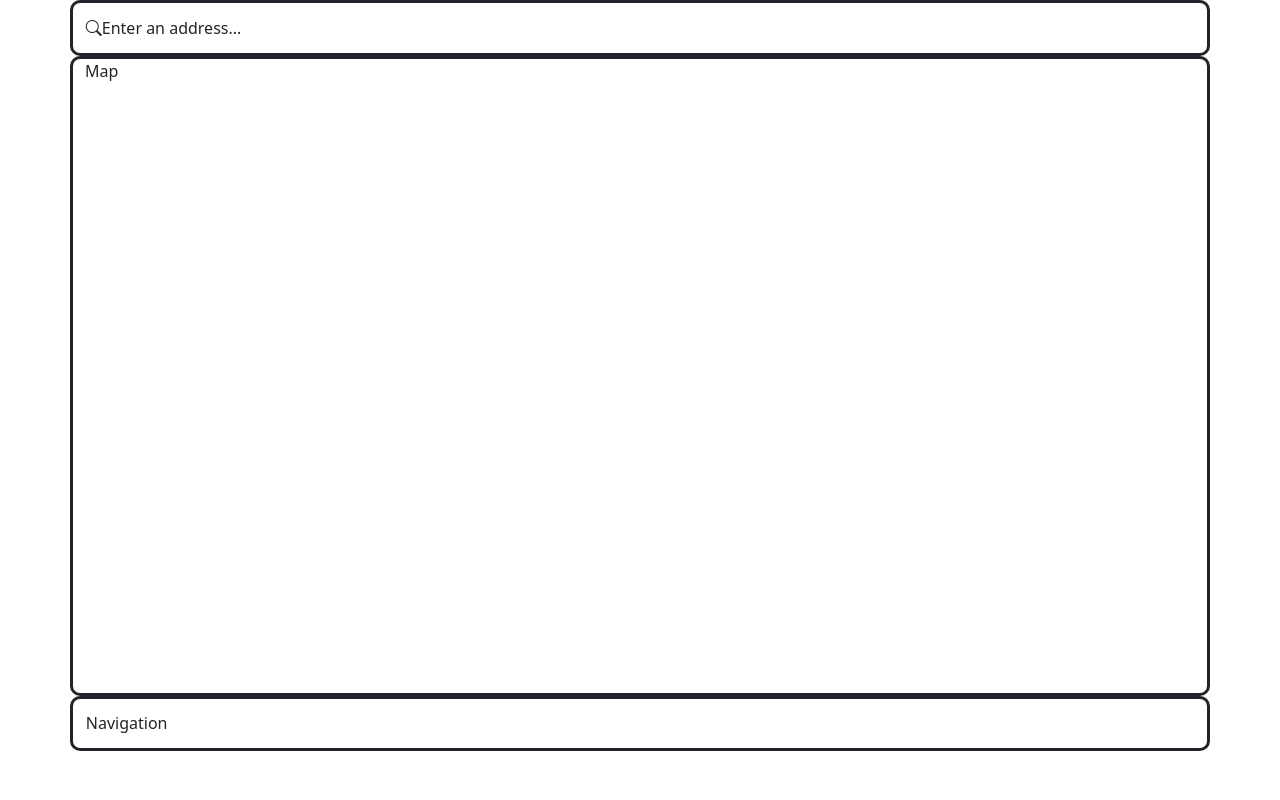
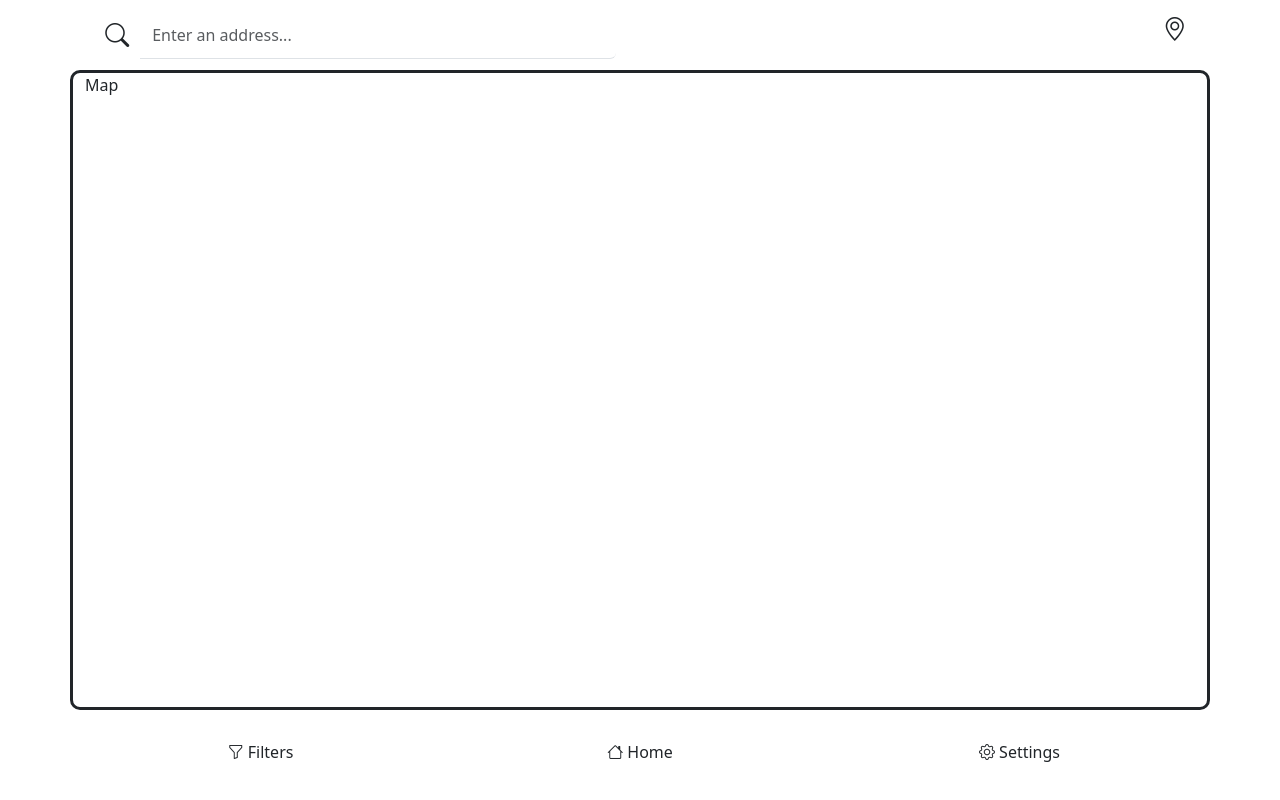
Before and after one commit to MartinYordanov374/demola-parking-demo, a React (Create React App) app: page / in a window 1280 px wide. Shown: the top 800 px of the page. Built offline with nearby package versions, Linux system fonts and the light colour scheme.

Commit message:
Add navigation bar

```diff
--- a/src/Components/NavigationBar/Navigation.jsx
+++ b/src/Components/NavigationBar/Navigation.jsx
@@ -4,7 +4,17 @@ export default function Navigation() {
   return (
     <div className='NavigationWrapper'>
       <div className='NavigationContainer container'>
-        Navigation
+        <div className='row'>
+          <div className='col-xl-4 NavigationButton'>
+            <i class="bi bi-funnel"></i> Filters
+          </div>
+          <div className='col-xl-4 NavigationButton'>
+            <i class="bi bi-house"></i> Home
+          </div>
+          <div className='col-xl-4 NavigationButton'>
+            <i class="bi bi-gear"></i> Settings
+          </div>
+        </div>
       </div>
     </div>
   )
--- a/src/Components/SearchBar/SearchBar.jsx
+++ b/src/Components/SearchBar/SearchBar.jsx
@@ -1,12 +1,22 @@
 import React from 'react'
 import '../../Styles/SearchBar/SearchBarStyles.css'
-
+import {InputGroup, FormControl} from 'react-bootstrap'
+import InputGroupText from 'react-bootstrap/esm/InputGroupText'
 export default function SearchBar() {
   return (
-    <div className='wrapper'>
-      <div className='container'>
-        <i className="bi bi-search"></i>
-        <span>Enter an address...</span>
+    <div className='container wrapper'>
+      <div className='container row'>
+        <div className='col-6 SearchBarWrapper'>
+          <InputGroup>
+            <InputGroupText className='SearchIcon'><i className="bi bi-search"/></InputGroupText>
+            <FormControl className='AddressInputField' placeholder='Enter an address...'/>
+          </InputGroup>
+
+        </div>
+        <div className='col-6 GetLocationWrapper'>
+          <i className="bi bi-geo-alt GetLocationIcon"></i>
+        </div>
+
       </div>
     </div>
   )
--- a/src/Styles/NavigationBar/NavigationBarStyles.css
+++ b/src/Styles/NavigationBar/NavigationBarStyles.css
@@ -1,5 +1,13 @@
 .NavigationWrapper .NavigationContainer {
-  border-style: solid;
   padding: 1%;
   border-radius: 10px;
+}
+.NavigationWrapper .NavigationContainer .NavigationButton {
+  height: 10vh;
+  text-align: center;
+  padding-top: 1.5%;
+}
+.NavigationWrapper .NavigationContainer .NavigationButton:hover {
+  background-color: rgb(248, 248, 248);
+  cursor: pointer;
 }/*# sourceMappingURL=NavigationBarStyles.css.map */
--- a/src/Styles/NavigationBar/NavigationBarStyles.scss
+++ b/src/Styles/NavigationBar/NavigationBarStyles.scss
@@ -1,7 +1,16 @@
 .NavigationWrapper{
     .NavigationContainer{
-        border-style: solid;
         padding:1%;
         border-radius: 10px;
+        .NavigationButton
+        {
+            height:10vh;
+            text-align: center;
+            padding-top:1.5%;
+            &:hover{
+                background-color: rgb(248, 248, 248);
+                cursor: pointer;
+            }
+        }
     }
 }
--- a/src/Styles/SearchBar/SearchBarStyles.css
+++ b/src/Styles/SearchBar/SearchBarStyles.css
@@ -1,5 +1,37 @@
+.wrapper {
+  justify-content: center;
+}
 .wrapper .container {
-  border-style: solid;
   padding: 1%;
   border-radius: 10px;
+}
+.wrapper .container .SearchBarWrapper .SearchIcon {
+  font-size: x-large;
+}
+.wrapper .container .SearchBarWrapper .SearchIcon:hover {
+  cursor: pointer;
+}
+.wrapper .container .SearchBarWrapper .AddressInputField {
+  border-style: none;
+  border-bottom-style: solid;
+}
+.wrapper .container .SearchBarWrapper .AddressInputField:focus {
+  box-shadow: none;
+}
+.wrapper .container .SearchBarWrapper .AddressInputField:hover {
+  background-color: rgb(248, 248, 248);
+}
+.wrapper .container .SearchBarWrapper .SearchIcon {
+  border-style: none;
+  background-color: white;
+}
+.wrapper .container .SearchBarWrapper .SearchIcon:hover {
+  background-color: rgb(248, 248, 248);
+}
+.wrapper .container .GetLocationWrapper .GetLocationIcon {
+  margin-left: 100%;
+  font-size: x-large;
+}
+.wrapper .container .GetLocationWrapper .GetLocationIcon:hover {
+  cursor: pointer;
 }/*# sourceMappingURL=SearchBarStyles.css.map */
--- a/src/Styles/SearchBar/SearchBarStyles.scss
+++ b/src/Styles/SearchBar/SearchBarStyles.scss
@@ -1,7 +1,44 @@
 .wrapper{
+    justify-content: center;
+    $hover-color:rgb(248, 248, 248);
     .container{
-        border-style: solid;
         padding: 1%;
         border-radius: 10px;
+        .SearchBarWrapper{
+            .SearchIcon{
+                font-size: x-large;
+                &:hover{
+                    cursor: pointer;
+                }
+            }
+            .AddressInputField{
+                border-style: none;
+                border-bottom-style: solid;
+                &:focus{
+                    box-shadow: none;
+                }
+                &:hover{
+                    background-color: $hover-color
+                }
+            }
+            .SearchIcon{
+                border-style: none;
+                background-color: white;
+                &:hover{
+                    background-color: $hover-color
+                }
+            }
+        }
+        .GetLocationWrapper{
+
+            .GetLocationIcon{
+                margin-left: 100%;
+                font-size: x-large;
+                &:hover{
+                    cursor: pointer;
+                }
+            }
+        }
+
     }
 }
```
Also changed, not shown: 2 other files (tests, documents, lock files or other folders).
